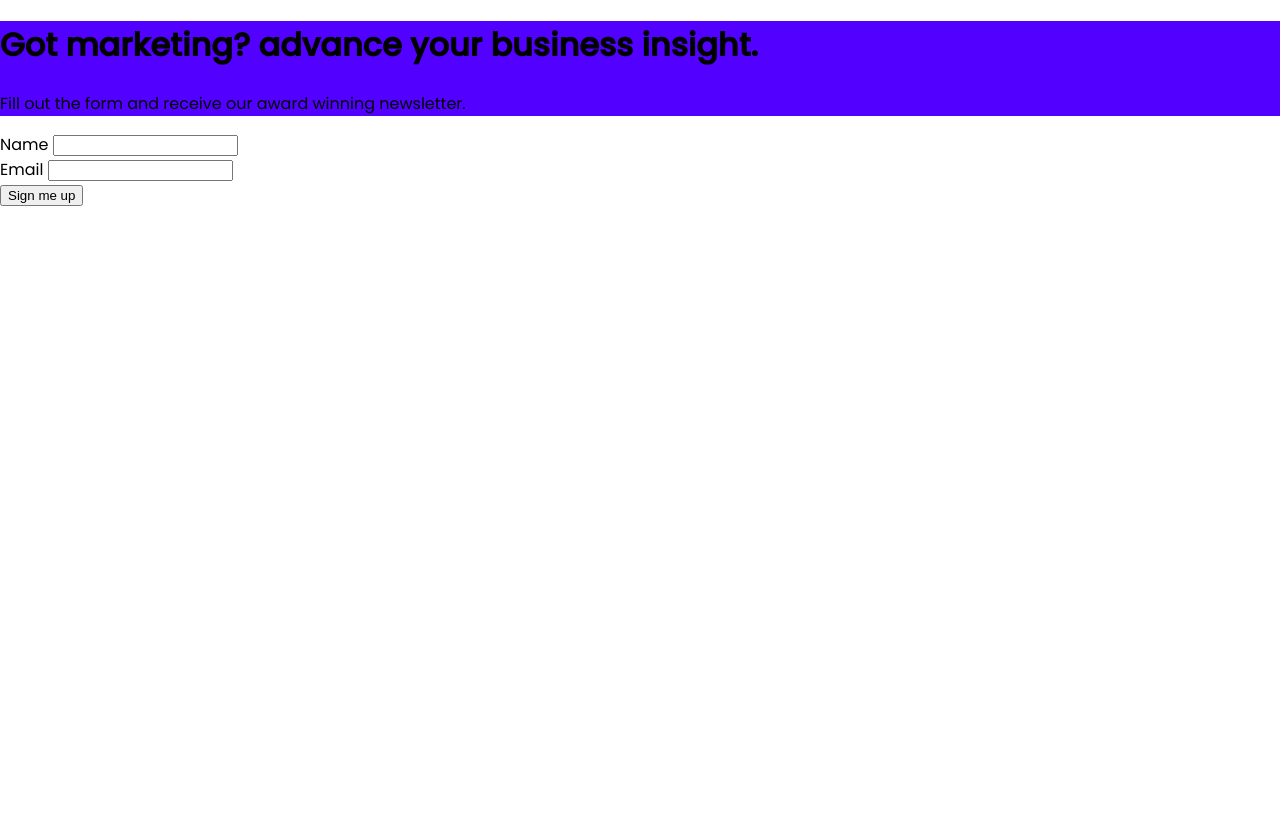
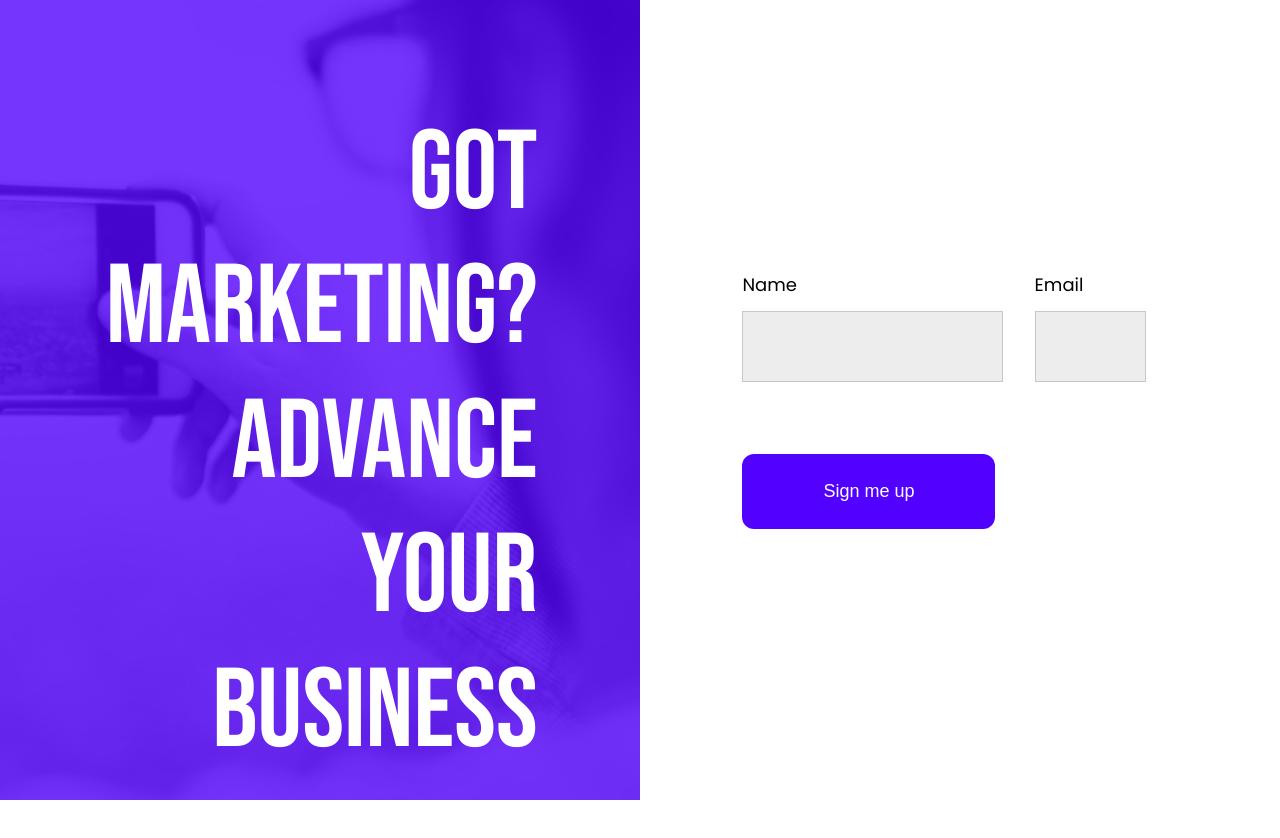
Before and after one commit to datumcoder/simple_landing_page, a plain HTML site: page index.html in a window 1280 px wide. Before the commit the page ends 800 px from the top, so only its background shows below. Drawn offline with Linux system fonts and the light colour scheme.

Commit message:
Added css and made the landing page responsive- page is complete

```diff
--- a/index.html
+++ b/index.html
@@ -14,7 +14,7 @@
               <h1 class="title">Got marketing? advance your business insight.</h1>
               <p class="text">Fill out the form and receive our award winning newsletter.</p>
             <!-- <img class="pic" src="./bg.jpg" alt="holding a mobile phone"> -->
-                  </div>
+            </div>
               </div>
                 <div class="right-col">
                    <div class="content form">
@@ -26,10 +26,10 @@
                               <div class="input-wrapper">
                                   <label for="email">Email</label>
                                     <input type="text" id="email">
+                                  </div>
                                 </div>
-                                  <div class="input-wrapper">
-                                <button>Sign me up</button>
-                          </div>
+                                <div class="input-wrapper">
+                                    <button>Sign me up</button>
                     </div>
                 </div>
           </div>
--- a/main.css
+++ b/main.css
@@ -1,5 +1,13 @@
 @import url('https://fonts.googleapis.com/css2?family=Bebas+Neue&display=swap');
 @import url('https://fonts.googleapis.com/css2?family=Poppins:ital,wght@0,100;0,200;0,300;0,400;0,500;1,100;1,200;1,300;1,400;1,500&display=swap');
+
+
+*,
+*:before,
+*:after {
+    box-sizing: border-box;
+}
+
 
 body{
 
@@ -11,5 +19,148 @@ body{
 
 .left-col {
     background: #5200FF;
-    color;
+    color: #fff;
+    text-align: center;
+    position: relative;
 }
+
+.left-col:before{
+
+    content:'';
+    position: absolute;
+    left: 0;
+    top: 0;
+    width: 100%;
+    height: 100%;
+    background-image: url(./bg.jpg);
+    background-size: cover;
+    background-position: 100%;
+    opacity: .22;
+}
+
+.content {
+    position: relative;
+}
+
+.left-col, .right-col {
+
+    padding: 6.75rem 8vw;
+}
+
+h1{
+
+    margin:0;
+    font-family: 'Bebas Neue';
+    font-weight: normal;
+    font-size: 4rem;
+    line-height: 1.2em;
+}
+
+p{
+    font-size: 1.5rem;
+    font-weight:500;
+    margin-bottom:0;
+
+}
+
+label{
+
+    display:block;
+    font-size:1.125rem;
+    margin-bottom: .77rem;
+
+}
+
+input{
+
+    width: 100%;
+    background:#EDEDED;
+    border: 1px solid #C7C7C7;
+    font-size: 1rem;
+    padding: .75rem;
+    outline: none;
+    margin-bottom: 2.5rem;
+}
+
+input[type="text"]:focus {
+    border: 3px solid black;
+}
+
+button {
+
+width: 100%;
+background: #5200FF;
+padding: 1em;
+color: white;
+border: none;
+font-size:1.125rem;
+cursor: pointer;
+
+
+}
+
+@media only screen and (min-width: 770px){
+
+    .form {
+        display: grid;
+        grid-template-columns: repeat(2, auto);
+        gap: 2em;
+    }
+
+    button{
+
+        width:auto;
+        padding: 1em 2.5em;
+
+    }
+}
+
+@media only screen and (min-width: 1260px) {
+    body {
+        display: flex;
+
+    }
+    h1{
+
+       font-size:7rem;
+
+    }
+
+    p{
+
+        font-size:2.5rem;
+
+    }
+    .left-col,.right-col {
+        flex-basis: 0;
+        flex-grow: 1;
+        height:100vh;
+        display: grid;
+        place-items: center;
+    }
+
+    .left-col{
+
+        text-align: right;
+    }
+    button{
+
+        width:auto;
+        padding: 1.5em 4.5em;
+        border-radius: 12px;
+        font-size:1.125rem;
+
+
+    }
+
+    input {
+
+
+        font-size:2.5rem;
+        padding: .75rem;
+        outline: none;
+        margin-bottom: 2.5rem;
+    }
+
+
+}
```
